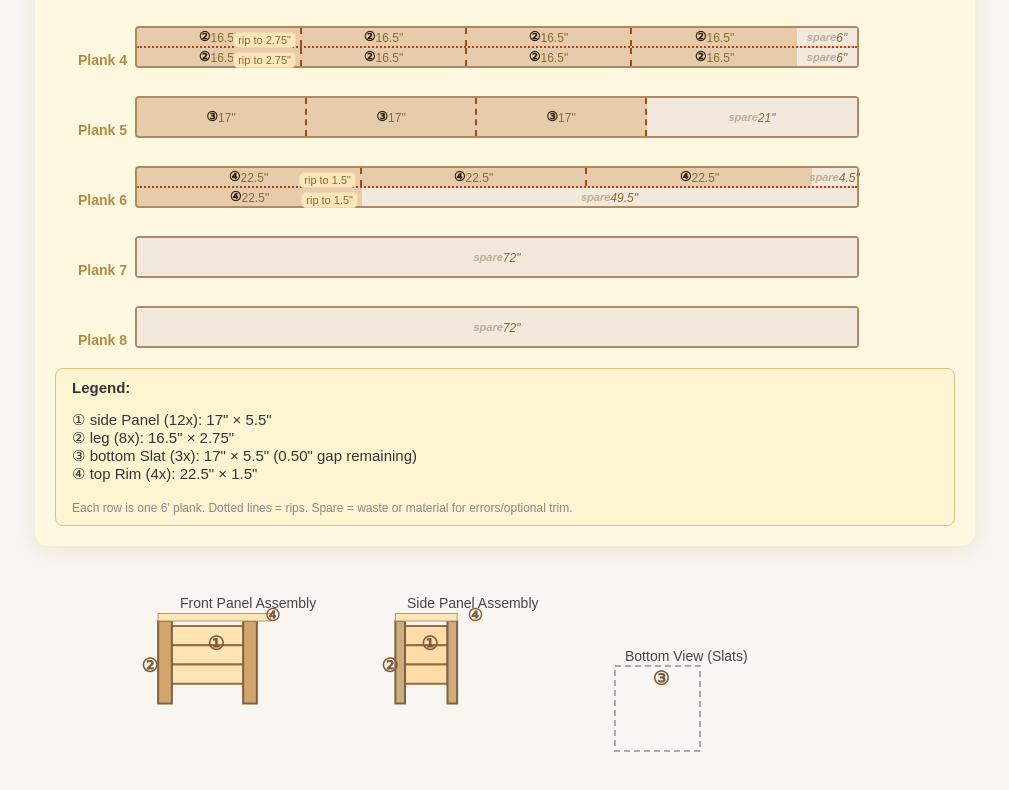
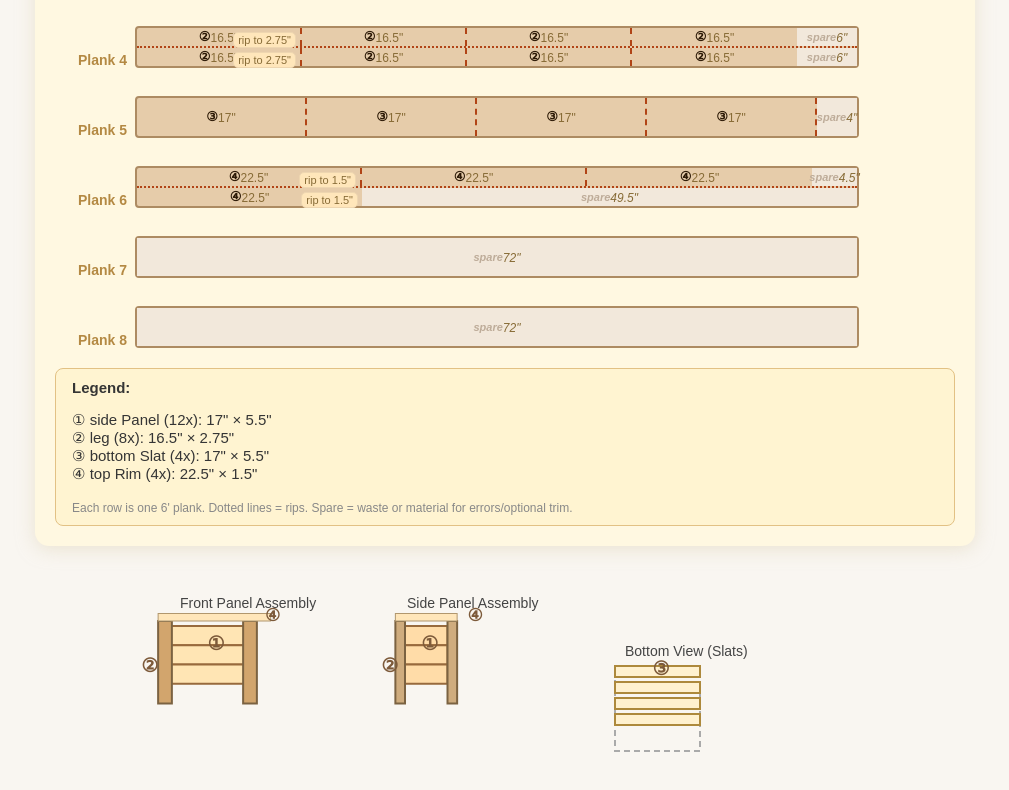
Before and after one commit to robertkraig/planter-box, a React (Vite) app: page / in a window 1280 px wide. Shown: the part 314-1104 px from the top of the page, without its empty margins (135-1144 px from the left). Built offline with nearby package versions, Linux system fonts and the light colour scheme.

Commit message:
update: fixing the bottom slat compute

```diff
--- a/package.json
+++ b/package.json
@@ -2,7 +2,7 @@
   "name": "planter-box-cutlist",
   "version": "1.0.0",
   "type": "module",
-  "homepage": "https://yourusername.github.io/planter-box/",
+  "homepage": "https://robertkraig.github.io/planter-box/",
   "scripts": {
     "dev": "vite",
     "build": "vite build",
--- a/src/hooks/usePlanterConfig.ts
+++ b/src/hooks/usePlanterConfig.ts
@@ -24,7 +24,7 @@ export function usePlanterConfig(config: PlanterConfig): ExpandedConfig {
     // Calculate bottom slat count dynamically based on interior width
     // Slats run along the length, spaced across the width
     const bottomSlatLength = box.interiorLength;
-    const bottomSlatCount = box.bottomSlats ?? Math.floor(box.interiorWidth / plankWidth);
+    const bottomSlatCount = box.bottomSlats ?? Math.ceil(box.interiorWidth / plankWidth);
     const bottomSlatGap = box.interiorWidth - (bottomSlatCount * plankWidth);
 
     const topRimLength = box.interiorLength + (box.legWidth * 2);
@@ -150,7 +150,15 @@ export function usePlanterConfig(config: PlanterConfig): ExpandedConfig {
     });
 
     // Generate SVG diagram dynamically
-    const svg = generateAssemblyDiagram({ ...config, parts, box: { ...box, panelRows } });
+    const svg = generateAssemblyDiagram({
+      ...config,
+      parts,
+      box: {
+        ...box,
+        panelRows,
+        bottomSlats: bottomSlatCount
+      }
+    });
 
     return {
       ...config,
--- a/src/utils/generateSVG.ts
+++ b/src/utils/generateSVG.ts
@@ -1,8 +1,8 @@
-import type { PlanterConfig, Parts, BoxConfig, SVGDiagram } from '../types';
+import type { PlanterConfig, Parts, ComputedBoxConfig, SVGDiagram } from '../types';
 
 interface DiagramConfig extends PlanterConfig {
   parts: Parts;
-  box: BoxConfig & { panelRows: number };
+  box: ComputedBoxConfig;
 }
 
 export function generateAssemblyDiagram(config: DiagramConfig): SVGDiagram {
@@ -204,23 +204,23 @@ export function generateAssemblyDiagram(config: DiagramConfig): SVGDiagram {
       // BOTTOM VIEW (SLATS)
       {
         elements: [
-          // Frame outline (dashed)
+          // Frame outline (dashed) - shows interior dimensions
           {
             type: 'rect',
             x: 510,
             y: 90,
-            width: slatLength,
-            height: slatLength,
+            width: box.interiorLength * scale,
+            height: box.interiorWidth * scale,
             fill: 'none',
             stroke: '#aaa',
             strokeWidth: 2,
             strokeDasharray: '6,4'
           },
-          // Bottom slats
+          // Bottom slats - arranged across the width
           ...Array.from({ length: box.bottomSlats }, (_, i) => ({
             type: 'rect',
             x: 510,
-            y: 100 + (i * (slatHeight + slatSpacing)),
+            y: 90 + (i * (slatHeight + slatSpacing)),
             width: slatLength,
             height: slatHeight,
             fill: '#fff1cf',
@@ -231,7 +231,7 @@ export function generateAssemblyDiagram(config: DiagramConfig): SVGDiagram {
           {
             type: 'text',
             x: 510 + (slatLength / 2) - 5,
-            y: 100 + slatHeight - 2,
+            y: 90 + slatHeight - 2,
             fontSize: 19,
             fill: '#7d5a3a',
             fontWeight: 'bold',
@@ -240,7 +240,7 @@ export function generateAssemblyDiagram(config: DiagramConfig): SVGDiagram {
           {
             type: 'text',
             x: 520,
-            y: 85,
+            y: 80,
             fontSize: 14,
             fill: '#444',
             content: 'Bottom View (Slats)'
```
Also changed, not shown: src/types.ts (+6 -1 lines).
